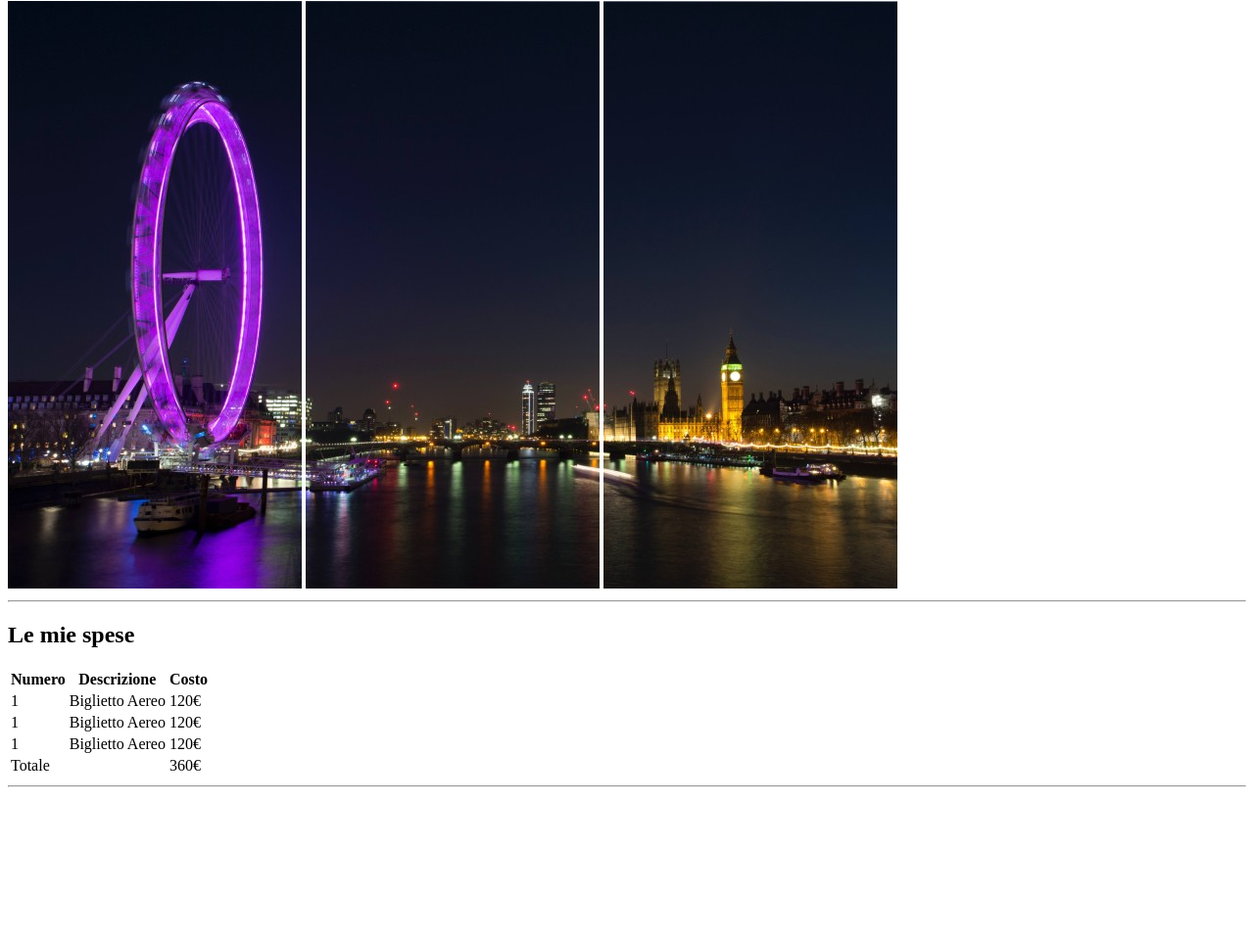
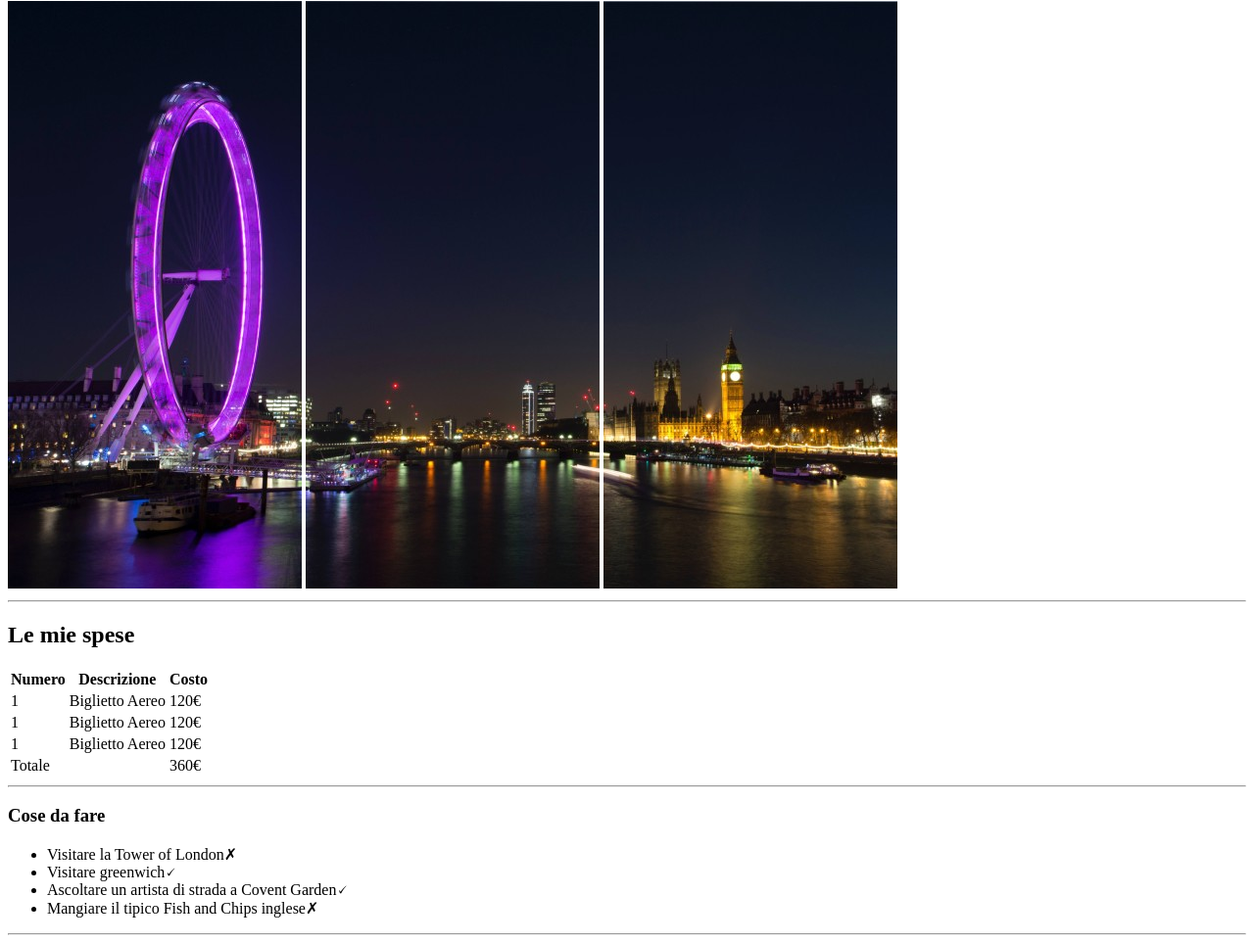
Before and after one commit to GiulioSpugnini/html-london-trip, a plain HTML site: page index.html in a window 1280 px wide. Shown: the part 79-1042 px from the top of the page at 98% size. Before the commit the page ends 891 px from the top, so only its background shows below. Drawn offline with Linux system fonts and the light colour scheme.

Commit message:
added main and comments

```diff
--- a/index.html
+++ b/index.html
@@ -7,6 +7,7 @@
     <title>Viaggio a Londra</title>
 </head>
 <body>
+    <!-- Titolo ed immagini principali -->
     <header>
         <h1>Il mio viaggio a Londra</h1>
     </header>
@@ -16,6 +17,7 @@
         <img src="img/pexels-bill-emrich-230794-2.jpg"></img>
     </section>
     <hr>
+    <!-- Spese del viaggio -->
     <section>
         <h2>Le mie spese</h2>
         <table>
@@ -49,5 +51,20 @@
         </table>
     </section>
     <hr>
+    <!-- Cose importanti da fare -->
+    <main>
+        <h3>Cose da fare</h3>
+        <ul>
+            <li>Visitare la Tower of London&#10007;
+            </li>
+            <li>Visitare greenwich&#128504;
+            </li>
+            <li>Ascoltare un artista di strada a Covent Garden&#128504;
+            </li>
+            <li>Mangiare il tipico Fish and Chips inglese&#10007;
+            </li>
+        </ul>
+    </main>
+    <hr>
 </body>
 </html>
```
